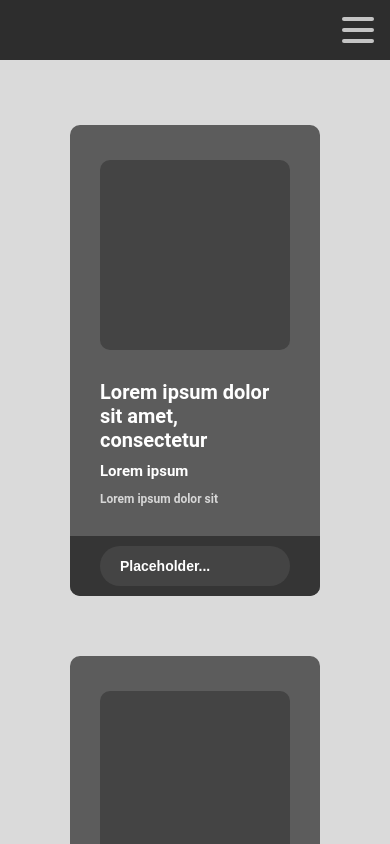
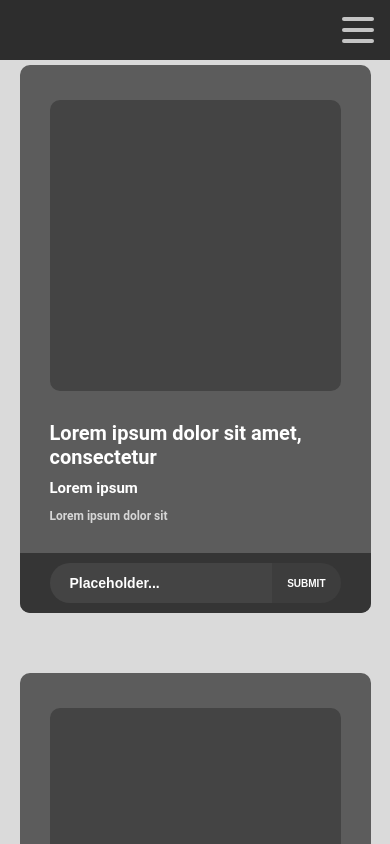
Before and after one commit to Ignas-Vaitkus/kickertech-task, a React (Create React App) app: page / in a window 390 px wide. Shown: the top 844 px of the page. Built offline with nearby package versions, Linux system fonts and the light colour scheme.

Commit message:
Improved responsivity

```diff
--- a/src/App.css
+++ b/src/App.css
@@ -9,17 +9,16 @@ header {
 }
 
 main {
-  position: absolute;
   top: 60px;
-  z-index: -1;
 
   width: 100%;
   box-sizing: border-box;
 
-  padding: 65px 70px;
+  padding: 65px 5%;
   background-color: #dadada;
 
   display: flex;
   flex-direction: column;
+  align-items: center;
   gap: 60px;
 }
--- a/src/components/Post/Post.css
+++ b/src/components/Post/Post.css
@@ -57,6 +57,8 @@
 
 .comment-container .input-container input {
   background-color: #444444;
+  min-width: none;
+  width: 20px;
   padding: 0 0 0 20px;
   border: 0;
   color: #ffffff;
```
